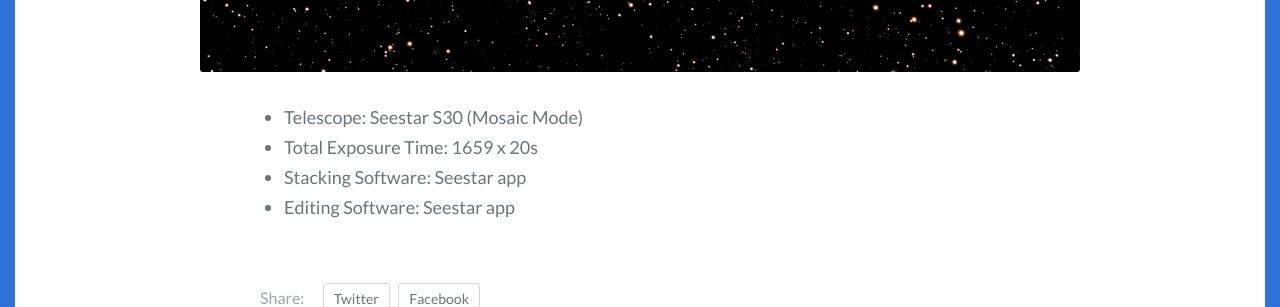
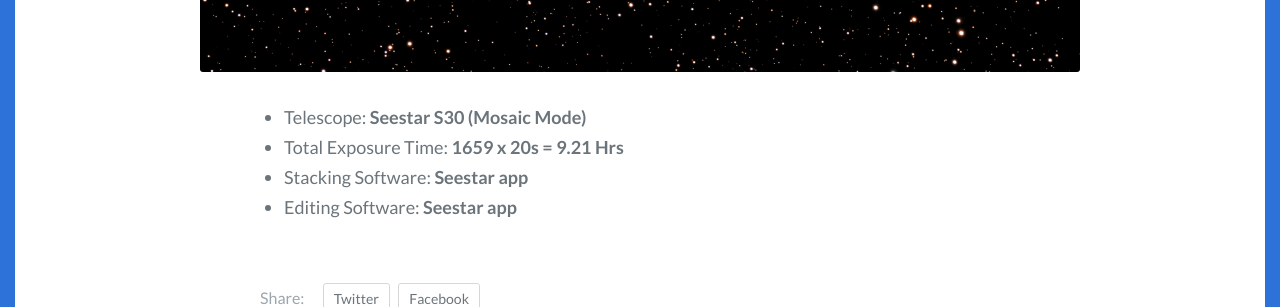
Before and after one commit to RyanMillerC/RyanTakesPicturesOfSpace.com, a Jekyll site: the page built from _posts/2026-03-10-M-81.md, in a window 1280 px wide. Shown: the part 828-1135 px from the top of the page. Built offline with Jekyll 4.4.1, drawn with Linux system fonts in a browser that asks for light colours.

Commit message:
Small change to post formatting

```diff
--- a/_posts/2026-03-10-M-81.md
+++ b/_posts/2026-03-10-M-81.md
@@ -6,7 +6,7 @@ date: 2026-03-10
 feature_image: images/2026-03-10-M-81.jpg
 ---
 
-* Telescope: Seestar S30 (Mosaic Mode)
-* Total Exposure Time: 1659 x 20s
-* Stacking Software: Seestar app
-* Editing Software: Seestar app
+* Telescope: **Seestar S30 (Mosaic Mode)**
+* Total Exposure Time: **1659 x 20s = 9.21 Hrs**
+* Stacking Software: **Seestar app**
+* Editing Software: **Seestar app**
```
